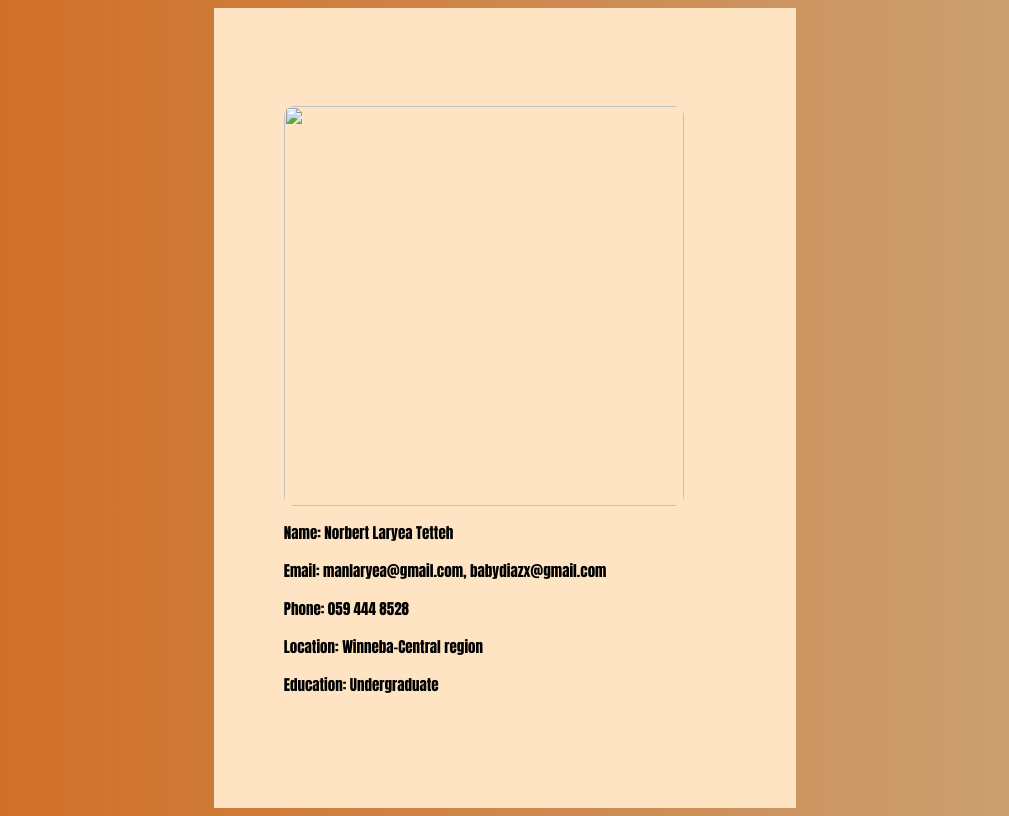
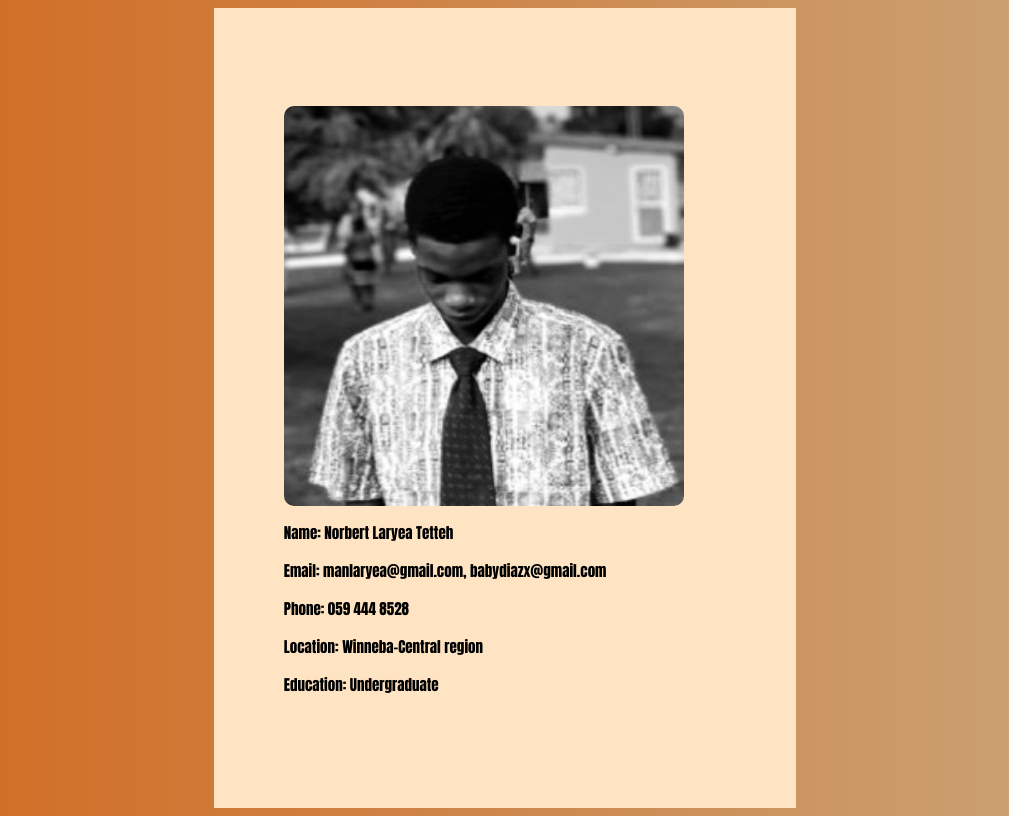
Before and after one commit to babydiazz/profilePage, a plain HTML site: page index.html in a window 1280 px wide. Shown: the whole page, without its empty margins (135-1144 px from the left). Drawn offline with Linux system fonts and the light colour scheme.

Commit message:
Fix image source path in index.html
Updated image source path in the HTML file.

```diff
--- a/index.html
+++ b/index.html
@@ -46,7 +46,7 @@
 
 <body>
     <div id="contentContainer">
-        <img src="/Images/Passport picture.jpg" alt="" Passport size image>
+        <img src="/Images/pPicture.jpg" alt="" Passport size image>
         <div id="personalDetails">
             <p><b>Name:</b> Norbert Laryea Tetteh</p>
             <p><b>Email:</b> manlaryea@gmail.com, babydiazx@gmail.com</p>
```
